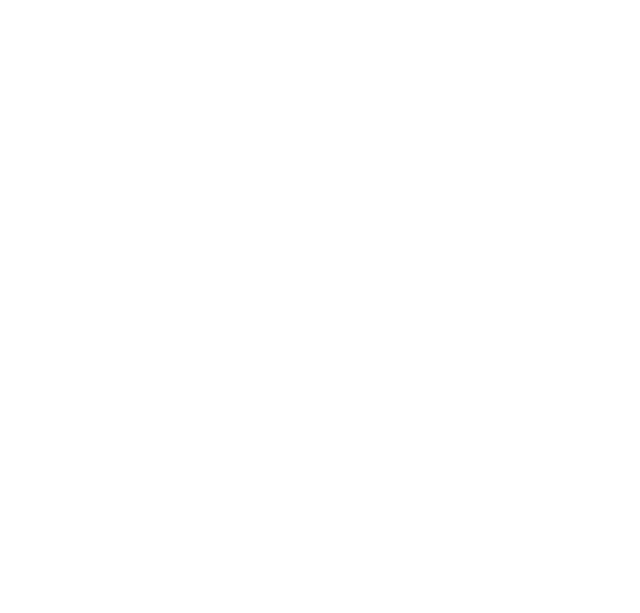
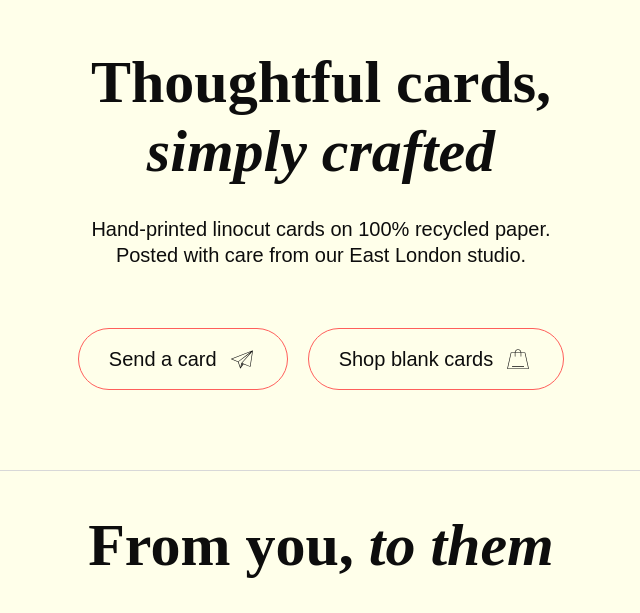
Before and after one commit to gilbertVirgo/sadbaby, a React (Vite) app: page / in a window 1280 px wide. Shown: the part 182-795 px from the top of the page, without its empty margins (319-959 px from the left). Built offline with nearby package versions, Linux system fonts and the light colour scheme; a web font is replaced by a local one.

Commit message:
Build has begun

```diff
--- a/package.json
+++ b/package.json
@@ -12,6 +12,7 @@
   "dependencies": {
     "react": "^19.2.0",
     "react-dom": "^19.2.0",
+    "react-router-dom": "^7.9.6",
     "sass": "^1.94.2"
   },
   "devDependencies": {
--- a/src/App.jsx
+++ b/src/App.jsx
@@ -1,5 +1,22 @@
+import { BrowserRouter, Routes, Route } from "react-router-dom";
+import Home from "./pages/Home";
+import AboutUs from "./pages/AboutUs";
+import BlankCards from "./pages/BlankCards";
+import SendACard from "./pages/SendACard";
+import NotFound from "./pages/404";
+
 function App() {
-	return <></>;
+	return (
+		<BrowserRouter>
+			<Routes>
+				<Route path="/" element={<Home />} />
+				<Route path="/about-us" element={<AboutUs />} />
+				<Route path="/blank-cards" element={<BlankCards />} />
+				<Route path="/send-a-card" element={<SendACard />} />
+				<Route path="*" element={<NotFound />} />
+			</Routes>
+		</BrowserRouter>
+	);
 }
 
 export default App;
--- a/src/index.scss
+++ b/src/index.scss
@@ -1,4 +1,4 @@
-@import "./util.scss";
+@use "./util.scss" as *;
 
 *,
 *::before,
@@ -8,8 +8,18 @@
 	padding: 0;
 }
 
+:root {
+	font-size: 16px;
+
+	@include media(sm) {
+		font-size: 20px;
+	}
+}
+
 .font--title {
-	font-family: "ivymode", serif;
+	font-family: "ivymode-variable", serif;
+
+	font-variation-settings: "wght" 380, "ital" 0;
 }
 
 .font--body {
@@ -19,6 +29,7 @@
 html {
 	-webkit-font-smoothing: antialiased;
 	-moz-osx-font-smoothing: grayscale;
+	// -webkit-text-stroke: -0.45px;
 }
 
 body {
@@ -26,6 +37,9 @@
 
 	min-height: 100vh;
 	line-height: 1.5;
+
+	background-color: $color--light;
+	color: $color--dark;
 }
 
 img,
@@ -48,6 +62,8 @@
 h2,
 h3 {
 	@extend .font--title;
+
+	text-wrap: balance;
 }
 
 p,
@@ -58,6 +74,15 @@
 h5,
 h6 {
 	overflow-wrap: break-word;
+}
+
+p {
+	line-height: 130%;
+}
+
+h1 {
+	font-size: 3rem;
+	line-height: 115%;
 }
 
 ul,
@@ -75,3 +100,23 @@
 	border: none;
 	cursor: pointer;
 }
+
+.button {
+	@extend .group-hz, .gap--xs;
+
+	border: 1px solid $color--primary;
+	border-radius: sp(xl);
+}
+
+.wrapper {
+	display: flex;
+	flex-direction: column;
+	align-items: center;
+
+	border-bottom: 1px solid $color--grey;
+}
+
+.container {
+	max-width: bp(2xl);
+	width: 100%;
+}
--- a/src/main.jsx
+++ b/src/main.jsx
@@ -1,7 +1,6 @@
 import "./index.scss";
 
 import App from "./App.jsx";
-import { StrictMode } from "react";
 import { createRoot } from "react-dom/client";
 
 createRoot(document.getElementById("root")).render(<App />);
--- /dev/null
+++ b/src/pages/404.jsx
@@ -0,0 +1,3 @@
+export default () => {
+	return "error: 404";
+};
--- /dev/null
+++ b/src/pages/AboutUs.jsx
@@ -0,0 +1,3 @@
+export default () => {
+	return <></>;
+};
--- /dev/null
+++ b/src/pages/BlankCards.jsx
@@ -0,0 +1,3 @@
+export default () => {
+	return <></>;
+};
--- /dev/null
+++ b/src/pages/Home.jsx
@@ -0,0 +1,60 @@
+export default () => {
+	return (
+		<>
+			<header className="wrapper">
+				<video className="video-background">
+					<source
+						src=""
+						type="video/mp4"
+						muted
+						playsInline
+						autoPlay
+					/>
+				</video>
+
+				<div className="container container--2xl group-vt gap--xl group--center">
+					<div className="group-vt gap--md group--center">
+						<h1 className="align--center">
+							Thoughtful cards,
+							<br />
+							<em>simply crafted</em>
+						</h1>
+						<p className="align--center">
+							Hand-printed linocut cards on 100% recycled paper.
+							<br />
+							Posted with care from our East London studio.
+						</p>
+					</div>
+					<div className="group-hz gap--sm group--center">
+						<a href="/send-a-card" className="button button--md">
+							Send a card{" "}
+							<div className="icon icon--plane icon--dark icon--md" />
+						</a>
+						<a href="/blank-cards" className="button button--md">
+							Shop blank cards{" "}
+							<div className="icon icon--bag icon--dark icon--md" />
+						</a>
+					</div>
+				</div>
+			</header>
+			<section className="wrapper">
+				<div className="container container--lg group-vt gap--xl group--center">
+					<div className="group-vt gap--md group--center">
+						<h1 className="align--center">
+							From you, <em>to them</em>
+						</h1>
+						<p class="align--center">
+							Choose a design, add your message, and we’ll print,
+							<br />
+							pack, and post your card directly to the recipient.
+						</p>
+						<a href="/send-a-card" className="button button--sm">
+							Send a card{" "}
+							<div className="icon icon--plane icon--dark icon--md" />
+						</a>
+					</div>
+				</div>
+			</section>
+		</>
+	);
+};
--- /dev/null
+++ b/src/pages/SendACard.jsx
@@ -0,0 +1,3 @@
+export default () => {
+	return <></>;
+};
--- a/src/util.scss
+++ b/src/util.scss
@@ -1,3 +1,6 @@
+@use "sass:map";
+@use "sass:meta";
+
 // Color Variables
 $color--dark: #0d0d0d;
 $color--grey: #d8d8d8;
@@ -7,12 +10,18 @@
 $color--accent: #ffed66;
 
 // Breakpoint Variables
-$bp-xs: 480px;
-$bp-sm: 640px;
-$bp-md: 768px;
-$bp-lg: 1024px;
-$bp-xl: 1280px;
-$bp-2xl: 1536px;
+$breakpoints: (
+	"xs": 480px,
+	"sm": 640px,
+	"md": 768px,
+	"lg": 1024px,
+	"xl": 1280px,
+	"2xl": 1536px,
+);
+
+@function bp($name) {
+	@return map.get($breakpoints, $name);
+}
 
 // Spacing Variables
 $sp-xs: 0.5rem;
@@ -22,13 +31,34 @@
 $sp-xl: 3rem;
 $sp-2xl: 4rem;
 
+$spacings: (
+	"xs": $sp-xs,
+	"sm": $sp-sm,
+	"md": $sp-md,
+	"lg": $sp-lg,
+	"xl": $sp-xl,
+	"2xl": $sp-2xl,
+);
+
+@function sp($name) {
+	@return map.get($spacings, $name);
+}
+
 // Media Mixin
 @mixin media($min: null, $max: null) {
-	@if $min and $max {
+	// Convert string keys to actual breakpoint values
+	@if meta.type-of($min) == "string" {
+		$min: map.get($breakpoints, $min);
+	}
+	@if meta.type-of($max) == "string" {
+		$max: map.get($breakpoints, $max);
+	}
+
+	@if $min and $min != 0 and $max {
 		@media (min-width: $min) and (max-width: $max) {
 			@content;
 		}
-	} @else if $min {
+	} @else if $min and $min != 0 {
 		@media (min-width: $min) {
 			@content;
 		}
@@ -36,6 +66,8 @@
 		@media (max-width: $max) {
 			@content;
 		}
+	} @else {
+		@content;
 	}
 }
 
@@ -49,26 +81,57 @@
 	"2xl": $sp-2xl,
 );
 
-@mixin group($direction, $gap) {
+.group-vt {
 	display: flex;
-	@if $direction == "vt" {
-		flex-direction: column;
-		row-gap: $gap;
-	} @else if $direction == "hz" {
-		flex-direction: row;
-		column-gap: $gap;
+	flex-direction: column;
+
+	@each $name, $size in $spacings {
+		&.gap--#{$name} {
+			row-gap: $size;
+		}
 	}
 }
 
-.group {
+.group-hz {
+	display: flex;
+	flex-direction: row;
+
 	@each $name, $size in $spacings {
-		&--vt-#{$name} {
-			@include group("vt", $size);
-		}
-		&--hz-#{$name} {
-			@include group("hz", $size);
+		&.gap--#{$name} {
+			column-gap: $size;
 		}
 	}
+}
+
+.group--left {
+	&.group-vt {
+		align-items: flex-start;
+	}
+	&.group-hz {
+		justify-content: flex-start;
+	}
+}
+
+.group--center {
+	&.group-vt {
+		align-items: center;
+	}
+	&.group-hz {
+		justify-content: center;
+	}
+}
+
+.group--right {
+	&.group-vt {
+		align-items: flex-end;
+	}
+	&.group-hz {
+		justify-content: flex-end;
+	}
+}
+
+.group--auto {
+	justify-content: space-between;
 }
 
 // Icon Utility Classes
@@ -114,6 +177,12 @@
 			background-color: $color;
 		}
 	}
+
+	@each $name, $size in $spacings {
+		&--#{$name} {
+			width: $size;
+		}
+	}
 }
 
 // Width Utility Classes
@@ -133,3 +202,55 @@
 		}
 	}
 }
+
+// Align Utility Classes
+.align {
+	&--left {
+		text-align: left;
+	}
+	&--center {
+		text-align: center;
+	}
+	&--right {
+		text-align: right;
+	}
+	&--justify {
+		text-align: justify;
+	}
+}
+
+// Foreground Color Classes
+.fg {
+	@each $name, $color in $colors {
+		&--#{$name} {
+			color: $color;
+		}
+	}
+}
+
+// Background Color Classes
+.bg {
+	@each $name, $color in $colors {
+		&--#{$name} {
+			background-color: $color;
+		}
+	}
+}
+
+.container {
+	@each $name, $size in $spacings {
+		&--#{$name} {
+			padding-top: $size;
+			padding-bottom: $size;
+		}
+	}
+}
+
+// Button Utility Classes
+.button {
+	@each $name, $size in $spacings {
+		&--#{$name} {
+			padding: calc($size * 0.5) $size;
+		}
+	}
+}
```
Also changed, not shown: 1 other file (tests, documents, lock files or other folders).
